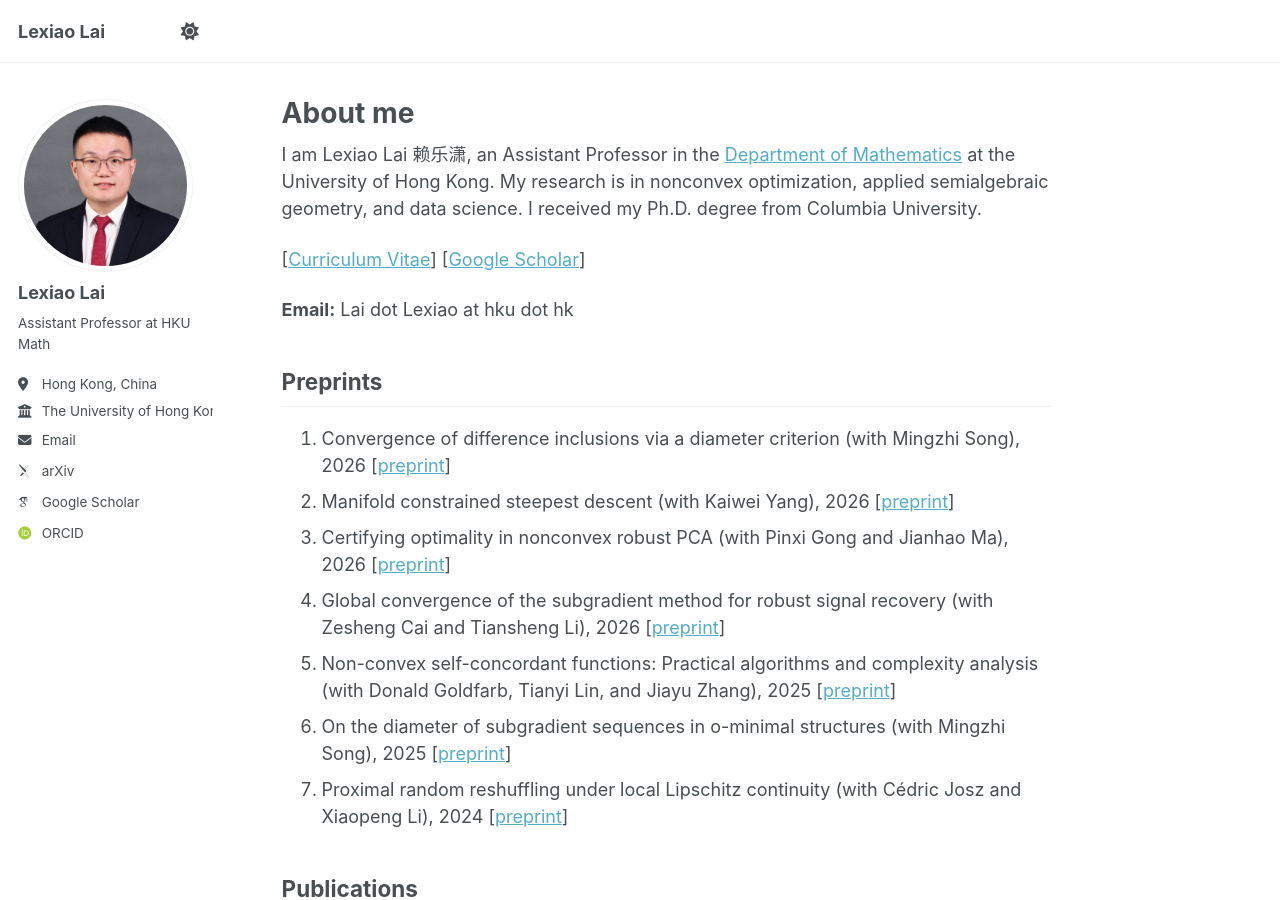
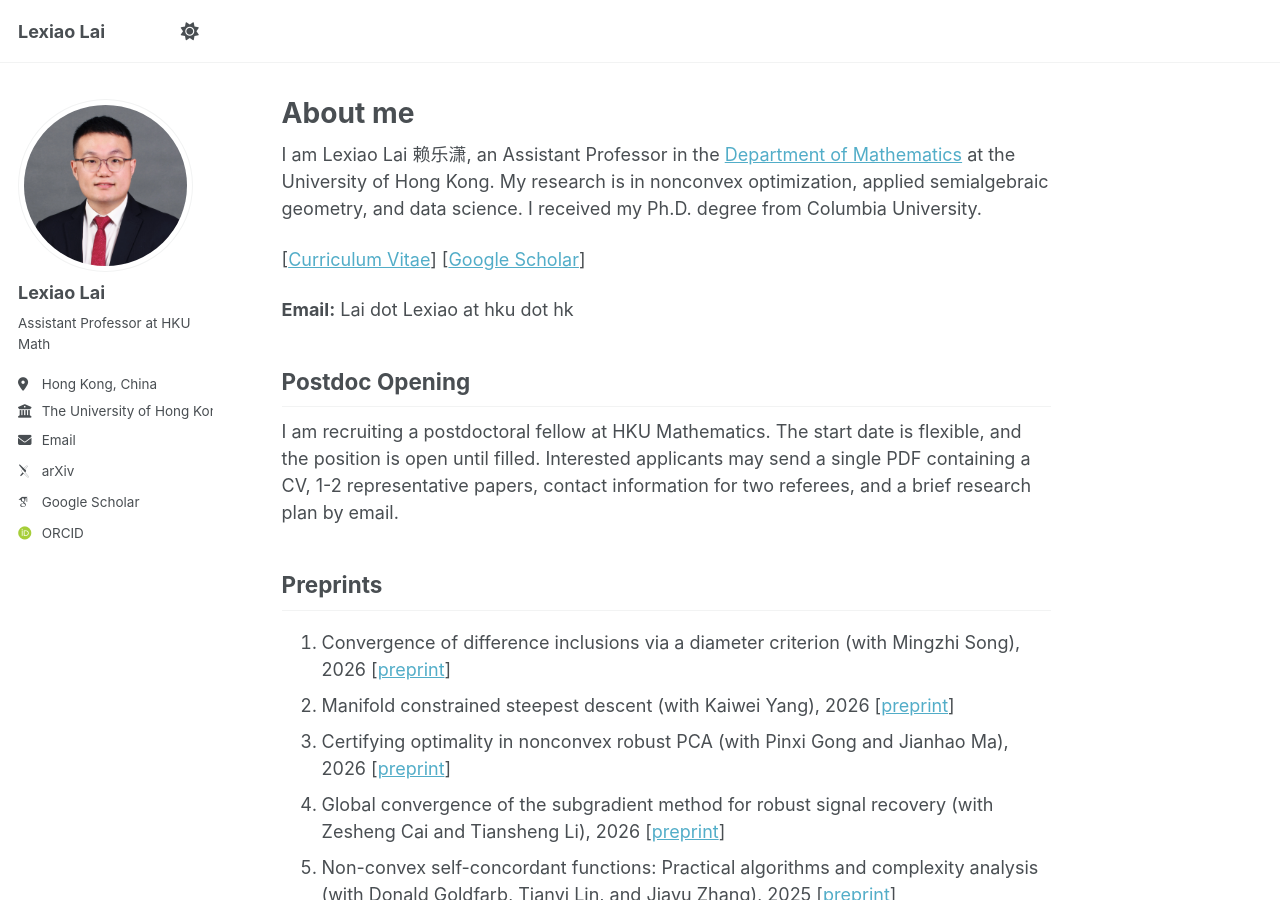
Before and after one commit to LexiaoLai/Lexiaolai.github.io, a Jekyll site: the page built from _pages/about.md, in a window 1280 px wide and 900 px high. Built offline with Jekyll 4.4.1, drawn with Linux system fonts in a browser that asks for light colours; some web fonts are replaced.

Commit message:
Add postdoc opening section to about page
Added a section for postdoctoral fellow recruitment details.

```diff
--- a/_pages/about.md
+++ b/_pages/about.md
@@ -13,6 +13,9 @@ I am Lexiao Lai 赖乐潇, an Assistant Professor in the [Department of Mathemat
 [[Curriculum Vitae](/Lai_Lexiao_CV.pdf)] [[Google Scholar](https://scholar.google.com/citations?user=pMOxAswAAAAJ&hl=en)]
 
 **Email:** Lai dot Lexiao at hku dot hk
+
+## Postdoc Opening
+I am recruiting a postdoctoral fellow at HKU Mathematics. The start date is flexible, and the position is open until filled. Interested applicants may send a single PDF containing a CV, 1-2 representative papers, contact information for two referees, and a brief research plan by email.
 
 ## Preprints
 1. Convergence of difference inclusions via a diameter criterion (with Mingzhi Song), 2026 [[preprint](https://arxiv.org/abs/2605.14345)]
```
